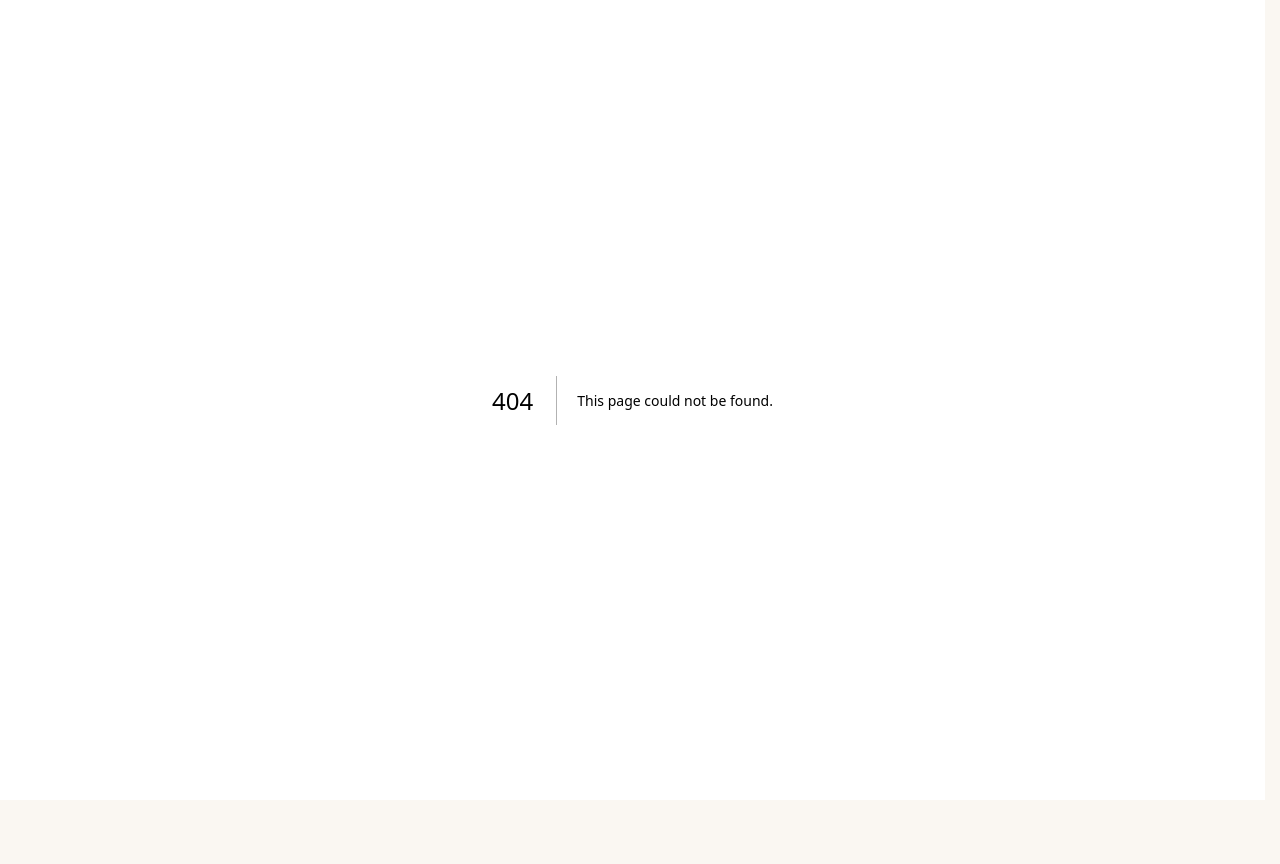
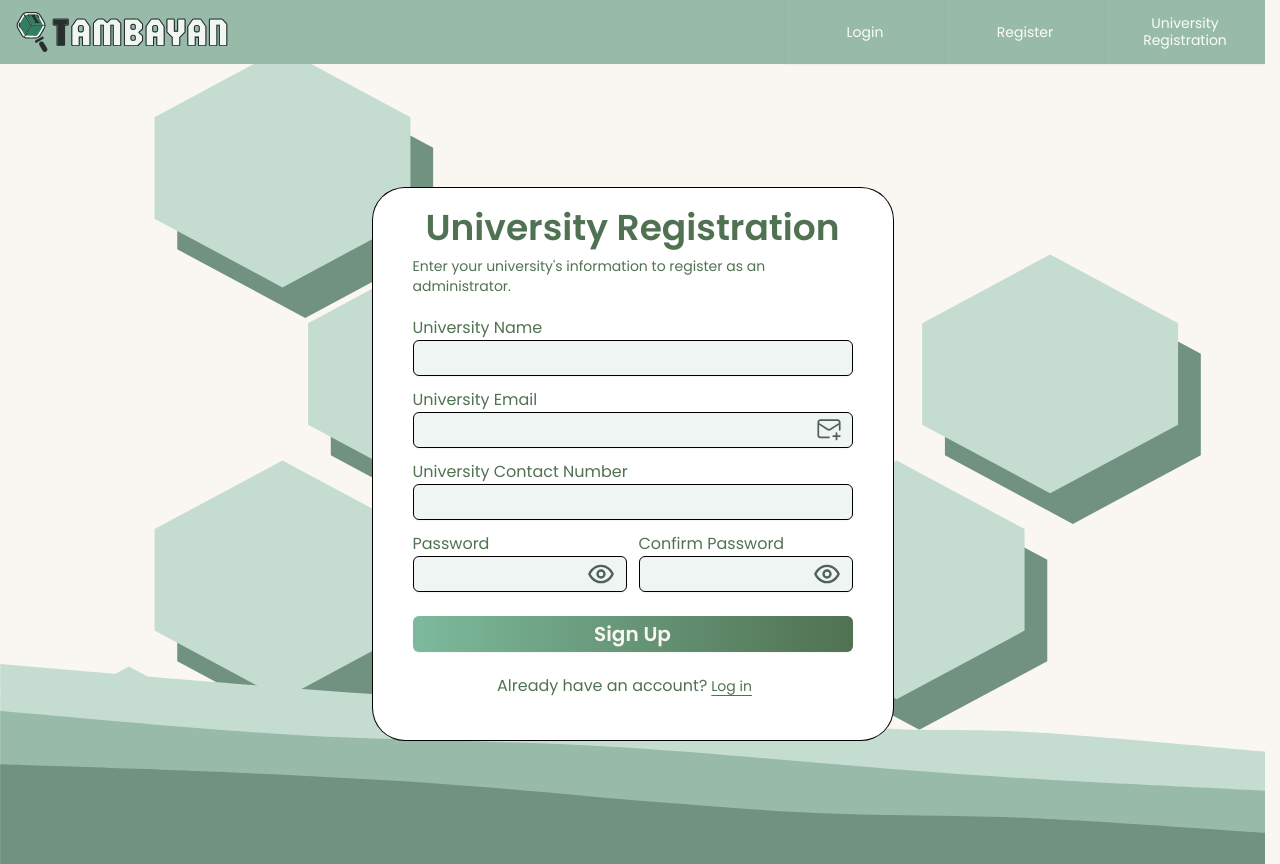
Before and after one commit to kemdav/Tambayan, a Next.js app: page /school-admin-register in a window 1280 px wide. Before the commit this address had no page. Before the commit the page ends 800 px from the top, so only its background shows below. Built offline with nearby package versions, Linux system fonts and the light colour scheme; a web font is replaced by a local one.

Commit message:
feat: University Registration

```diff
--- /dev/null
+++ b/src/app/(auth)/(authentication)/school-admin-register/page.tsx
@@ -0,0 +1,73 @@
+"use client";
+import AuthRegistrationAdminCard from "@/app/components/ui/auth-page-ui/auth-registration-admin-card";
+import { useRouter } from "next/navigation";
+import React, { useState } from "react";
+
+const departmentOptions = [
+  { value: "student-affairs", label: "Student Affairs" },
+  { value: "academic-affairs", label: "Academic Affairs" },
+  { value: "finance", label: "Finance" },
+  { value: "it", label: "IT" },
+  { value: "hr", label: "Human Resources" },
+];
+
+export default function SchoolAdminRegisterPage() {
+  const [universityName, setUniversityName] = useState("");
+  const [universityEmail, setUniversityEmail] = useState("");
+  const [universityContact, setUniversityContact] = useState("");
+  const [password, setPassword] = useState("");
+  const [confirmPassword, setConfirmPassword] = useState("");
+  const [loading, setLoading] = useState(false);
+  const [error, setError] = useState<string | null>(null);
+  const router = useRouter();
+
+  const handleRegister = async (e: React.FormEvent<Element>) => {
+    e.preventDefault();
+    setError(null);
+    setLoading(true);
+
+    if (password.length < 6) {
+      setError("Password must be at least 6 characters long.");
+      setLoading(false);
+      return;
+    }
+    if (password !== confirmPassword) {
+      setError("Passwords do not match");
+      setLoading(false);
+      return;
+    }
+    if (!universityName || !universityEmail || !universityContact) {
+      setError("Please fill in all required fields.");
+      setLoading(false);
+      return;
+    }
+
+    // TODO: Implement actual admin registration logic here (e.g., call a server action)
+    // For now, just simulate success and redirect
+    setTimeout(() => {
+      setLoading(false);
+      router.push("/login?message=Admin registration successful. Please log in.");
+    }, 1000);
+  };
+
+  return (
+    <div className="min-h-screen flex items-center justify-center bg-transparent">
+      <AuthRegistrationAdminCard
+        universityName={universityName}
+        universityEmail={universityEmail}
+        universityContact={universityContact}
+        password={password}
+        confirmPassword={confirmPassword}
+        loading={loading}
+        error={error}
+        onUniversityNameChange={(e: React.ChangeEvent<HTMLInputElement>) => setUniversityName(e.target.value)}
+        onUniversityEmailChange={(e: React.ChangeEvent<HTMLInputElement>) => setUniversityEmail(e.target.value)}
+        onUniversityContactChange={(e: React.ChangeEvent<HTMLInputElement>) => setUniversityContact(e.target.value)}
+        onPasswordChange={(e: React.ChangeEvent<HTMLInputElement>) => setPassword(e.target.value)}
+        onConfirmPasswordChange={(e: React.ChangeEvent<HTMLInputElement>) => setConfirmPassword(e.target.value)}
+        onSubmit={handleRegister}
+        onLogin={() => router.push("/login")}
+      />
+    </div>
+  );
+}
--- /dev/null
+++ b/src/app/components/ui/auth-page-ui/auth-registration-admin-card.tsx
@@ -0,0 +1,124 @@
+"use client";
+
+import { Button } from "@/app/components/ui/general/button";
+import { PasswordInput } from "@/app/components/ui/general/input/password-input";
+import { Input } from "@/app/components/ui/general/input/input";
+import { EmailIcon } from "../../icons";
+import React from "react";
+
+interface AuthRegistrationAdminCardProps {
+  universityName: string;
+  universityEmail: string;
+  universityContact: string;
+  password: string;
+  confirmPassword: string;
+  loading: boolean;
+  error: string | null;
+  onUniversityNameChange: (e: React.ChangeEvent<HTMLInputElement>) => void;
+  onUniversityEmailChange: (e: React.ChangeEvent<HTMLInputElement>) => void;
+  onUniversityContactChange: (e: React.ChangeEvent<HTMLInputElement>) => void;
+  onPasswordChange: (e: React.ChangeEvent<HTMLInputElement>) => void;
+  onConfirmPasswordChange: (e: React.ChangeEvent<HTMLInputElement>) => void;
+  onSubmit: (e: React.FormEvent) => void;
+  onLogin: () => void;
+}
+
+export default function AuthRegistrationAdminCard({
+  universityName,
+  universityEmail,
+  universityContact,
+  password,
+  confirmPassword,
+  loading,
+  error,
+  onUniversityNameChange,
+  onUniversityEmailChange,
+  onUniversityContactChange,
+  onPasswordChange,
+  onConfirmPasswordChange,
+  onSubmit,
+  onLogin,
+}: AuthRegistrationAdminCardProps) {
+  return (
+    <div className="card w-100 lg:w-130 h-138 p-5 lg:p-10 overflow-auto lg:overflow-visible">
+      <div className="flex flex-col justify-center items-center mb-5">
+        <h1 className="responsiveCardHeading mb-2">University Registration</h1>
+        <p className="textAuthResponsive text-sm">
+          Enter your university's information to register as an administrator.
+        </p>
+      </div>
+      <form onSubmit={onSubmit}>
+        <div className="mb-3">
+          <p className="textAuthResponsive">University Name</p>
+          <Input
+            className="inputAuthResponsive"
+            value={universityName}
+            onChange={onUniversityNameChange}
+            required
+          />
+        </div>
+        <div className="mb-3">
+          <p className="textAuthResponsive">University Email</p>
+          <Input
+            rightIcon={<EmailIcon className="size-6" />}
+            className="inputAuthResponsive"
+            value={universityEmail}
+            onChange={onUniversityEmailChange}
+            type="email"
+            required
+          />
+        </div>
+        <div className="mb-3">
+          <p className="textAuthResponsive">University Contact Number</p>
+          <Input
+            className="inputAuthResponsive"
+            value={universityContact}
+            onChange={onUniversityContactChange}
+            type="tel"
+            required
+          />
+        </div>
+        <div className="grid grid-row-2 lg:gap-3 lg:mt-3 lg:flex">
+          <div className="mb-3 lg:mb-0">
+            <p className="textAuthResponsive">Password</p>
+            <PasswordInput
+              className="inputAuthResponsive"
+              value={password}
+              onChange={onPasswordChange}
+              required
+            />
+          </div>
+          <div>
+            <p className="textAuthResponsive">Confirm Password</p>
+            <PasswordInput
+              className="inputAuthResponsive"
+              value={confirmPassword}
+              onChange={onConfirmPasswordChange}
+              required
+            />
+          </div>
+        </div>
+        {error && (
+          <div className="text-red-500 text-sm text-center mt-2">{error}</div>
+        )}
+        <Button
+          className="text-neutral-linen-white bg-linear-to-r from-action-seafoam-green to-action-forest-green hover:from-action-seafoam-green/90 hover:to-action-forest-green/90 font-bold text-xl w-full mt-5 lg:mt-6"
+          type="submit"
+          disabled={loading}
+        >
+          {loading ? "Signing up..." : "Sign Up"}
+        </Button>
+      </form>
+      <div className="flex items-center justify-center mt-4">
+        <p className="textAuthResponsive">Already have an account?</p>
+        <Button
+          variant="link"
+          className="textAuthResponsive pl-1"
+          onClick={onLogin}
+        >
+          Log in
+        </Button>
+      </div>
+    </div>
+  );
+}
--- a/src/app/components/ui/auth-page-ui/nav-bar-auth.tsx
+++ b/src/app/components/ui/auth-page-ui/nav-bar-auth.tsx
@@ -12,6 +12,16 @@ export default function AuthNavBar() {
         <TambayanTextIcon className="w-44"/>
       </div>
       <div className="flex flex-row-reverse">
+        <Button
+          variant="navigation"
+          className="bg-secondary-muted-sage text-neutral-ivory-white lg:w-40 h-16"
+          onClick={() => router.push("/school-admin-register")}
+        >
+          <span className="flex flex-col items-center leading-tight">
+            University
+            <span>Registration</span>
+          </span>
+        </Button>
         <Button
           variant="navigation"
           className="bg-secondary-muted-sage text-neutral-ivory-white lg:w-40 h-16"
```
